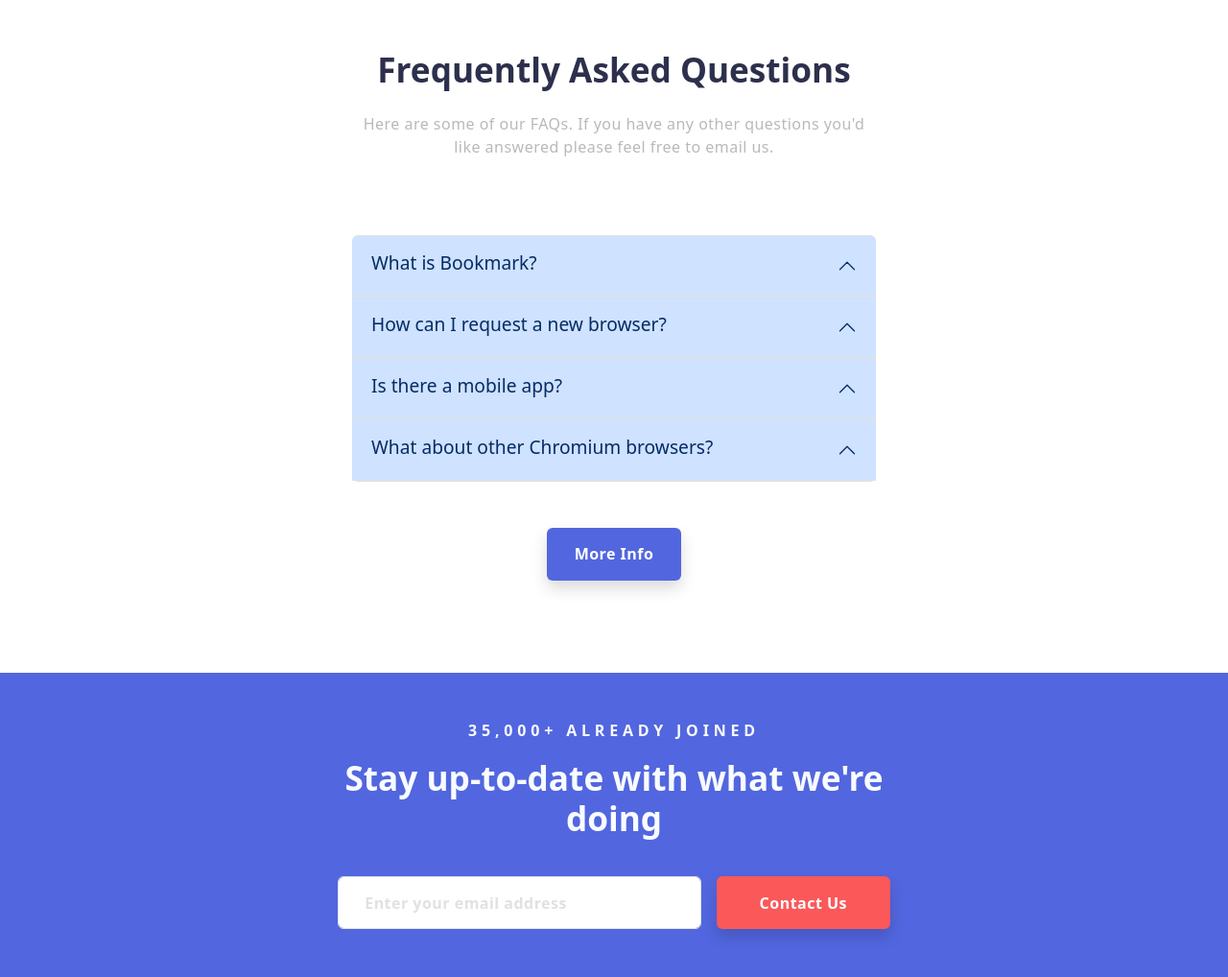
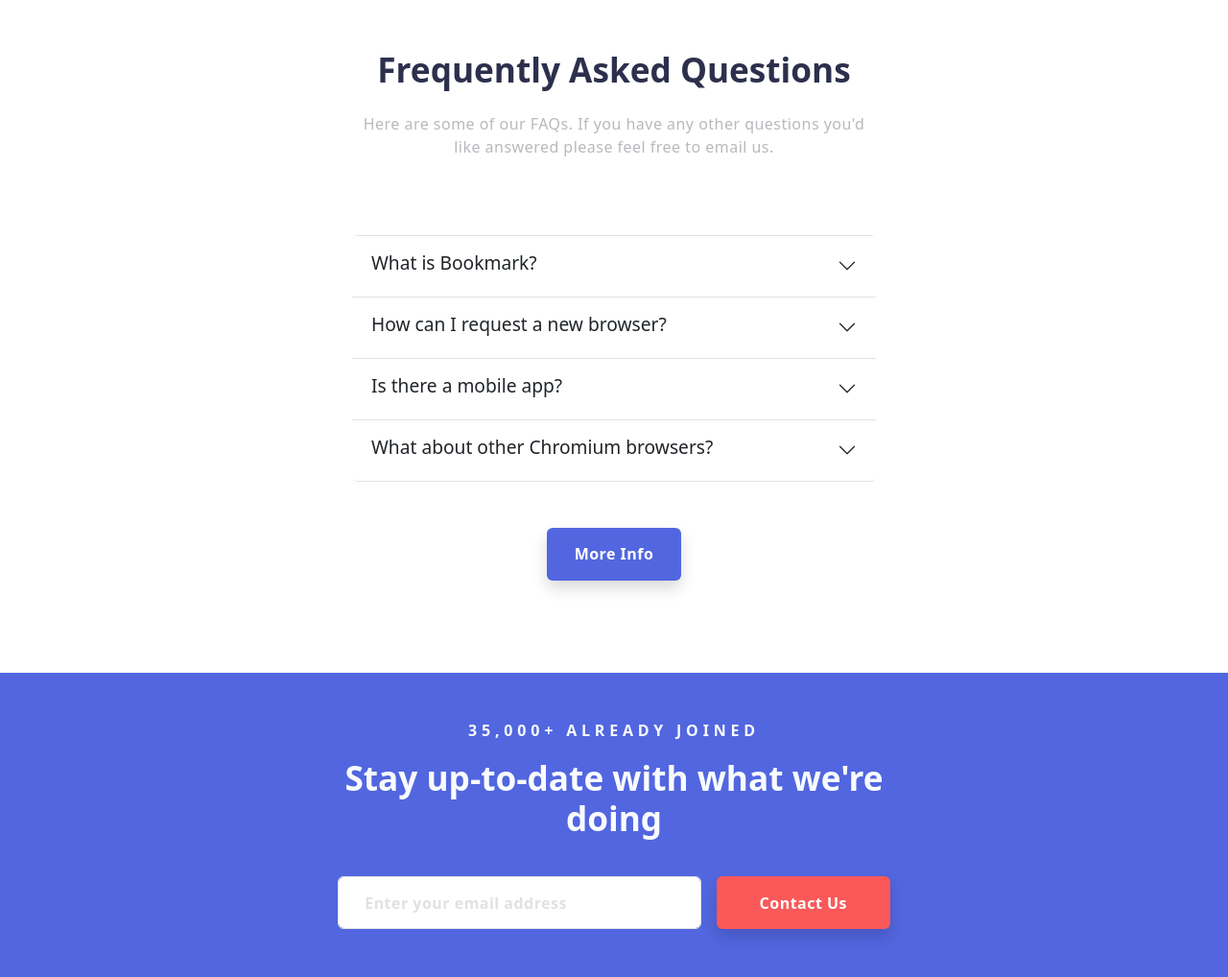
Before and after one commit to soyjuandelgado/IT-S1-Maquetacion, a plain HTML site: page index_bootstrap.html in a window 1280 px wide. Shown: the part 2266-3284 px from the top of the page at 96% size. Drawn offline with nearby package versions, Linux system fonts and the light colour scheme.

Commit message:
botones accordion collapsed

```diff
--- a/index_bootstrap.html
+++ b/index_bootstrap.html
@@ -183,7 +183,7 @@
                     <div class="accordion" id="acordeonFAQs">
                         <div class="accordion-item border-start-0 border-end-0">
                             <div class="accordion-header" id="cabeceraPregunta1">
-                                <button class="accordion-button" type="button" data-bs-toggle="collapse"
+                                <button class="accordion-button collapsed" type="button" data-bs-toggle="collapse"
                                     data-bs-target="#cuerpoPregunta1" aria-expanded="false"
                                     aria-controls="cuerpoPregunta1">
                                     <h4 class="enlace">What is Bookmark?</h4>
@@ -204,7 +204,7 @@
 
                         <div class="accordion-item border-start-0 border-end-0">
                             <div class="accordion-header" id="cabeceraPregunta2">
-                                <button class="accordion-button" type="button" data-bs-toggle="collapse"
+                                <button class="accordion-button collapsed" type="button" data-bs-toggle="collapse"
                                     data-bs-target="#cuerpoPregunta2" aria-expanded="false"
                                     aria-controls="cuerpoPregunta2">
                                     <h4 class="enlace">How can I request a new browser?</h4>
@@ -225,7 +225,7 @@
 
                         <div class="accordion-item border-start-0 border-end-0">
                             <div class="accordion-header" id="cabeceraPregunta3">
-                                <button class="accordion-button" type="button" data-bs-toggle="collapse"
+                                <button class="accordion-button collapsed" type="button" data-bs-toggle="collapse"
                                     data-bs-target="#cuerpoPregunta3" aria-expanded="false"
                                     aria-controls="cuerpoPregunta3">
                                     <h4 class="enlace">Is there a mobile app?</h4>
@@ -244,7 +244,7 @@
 
                         <div class="accordion-item border-start-0 border-end-0">
                             <div class="accordion-header" id="cabeceraPregunta4">
-                                <button class="accordion-button" type="button" data-bs-toggle="collapse"
+                                <button class="accordion-button collapsed" type="button" data-bs-toggle="collapse"
                                     data-bs-target="#cuerpoPregunta4" aria-expanded="false"
                                     aria-controls="cuerpoPregunta4">
                                     <h4 class="enlace">What about other Chromium browsers?</h4>
--- a/styles_bootstrap.scss
+++ b/styles_bootstrap.scss
@@ -149,6 +149,10 @@
   border-bottom: 3px solid red !important;
 }
 
+.accordion-button:not(.collapsed) {
+  background-color: transparent; /* o el color que prefieras */
+}
+
 .caja-formulario{
     background-color: $color-fondo-formulario;
     color: $color-letra-formulario;
```
Also changed, not shown: styles_bootstrap.css, 1 other file.
